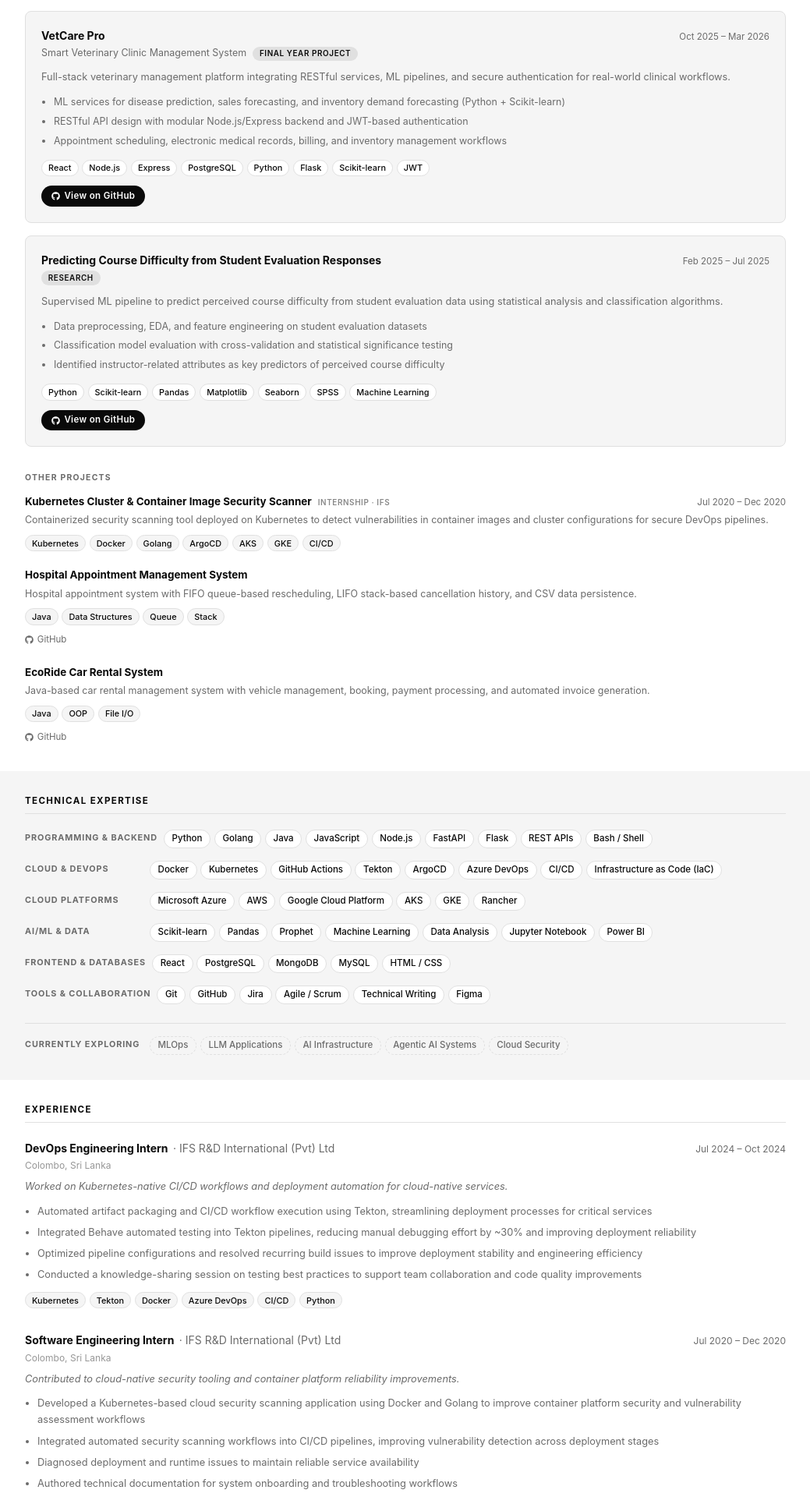
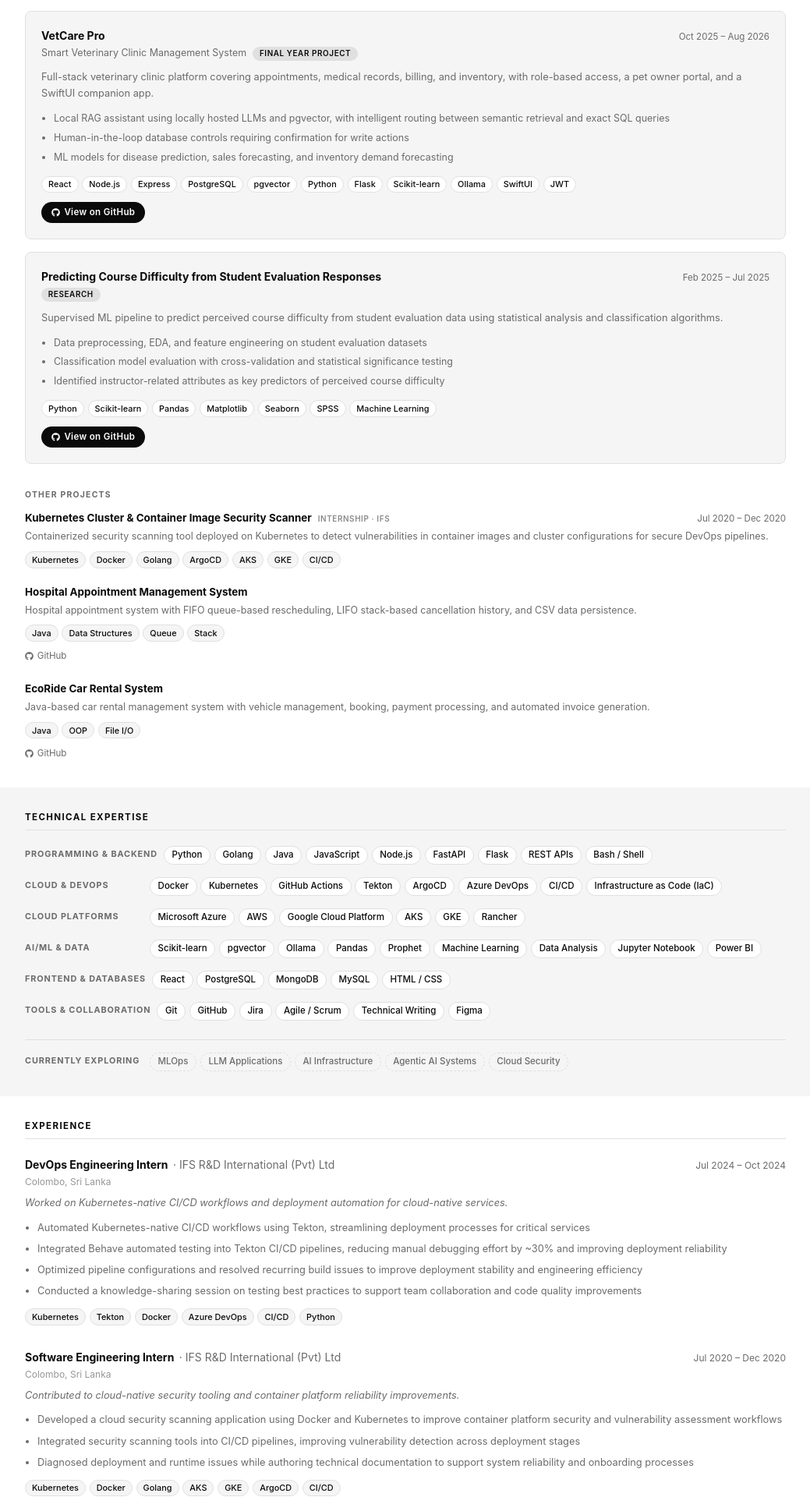
Before and after one commit to kalharatennakoon/kalharatennakoon.github.io, a React (Vite) app: page / in a window 1280 px wide. Shown: the part 866-2786 px from the top of the page at 78% size, without its empty margins (120-1159 px from the left). Built offline with nearby package versions, Linux system fonts and the light colour scheme; a web font is replaced by a local one.

Commit message:
refactor: update Education, Experience, Projects, and Skills components for clarity and detail; add new achievements and project summaries

```diff
--- a/src/components/Education.tsx
+++ b/src/components/Education.tsx
@@ -18,6 +18,9 @@
             <ul style={{ margin: 0, padding: '0 0 0 1rem', display: 'flex', flexDirection: 'column', gap: '0.35rem', listStyleType: 'disc' }}>
               <li style={{ fontSize: '0.8rem', color: 'var(--text-secondary)', lineHeight: 1.65 }}>
                 <span style={{ fontWeight: 600 }}>Final Year Project:</span> VetCare Pro - Smart Veterinary Clinic Management System | Grade: A (76%)
+              </li>
+              <li style={{ fontSize: '0.8rem', color: 'var(--text-secondary)', lineHeight: 1.65 }}>
+                Batch Top – Software Engineering, ESU Kandy
               </li>
             </ul>
           </div>
--- a/src/components/Experience.tsx
+++ b/src/components/Experience.tsx
@@ -6,8 +6,8 @@
     period: 'Jul 2024 – Oct 2024',
     summary: 'Worked on Kubernetes-native CI/CD workflows and deployment automation for cloud-native services.',
     achievements: [
-      'Automated artifact packaging and CI/CD workflow execution using Tekton, streamlining deployment processes for critical services',
-      'Integrated Behave automated testing into Tekton pipelines, reducing manual debugging effort by ~30% and improving deployment reliability',
+      'Automated Kubernetes-native CI/CD workflows using Tekton, streamlining deployment processes for critical services',
+      'Integrated Behave automated testing into Tekton CI/CD pipelines, reducing manual debugging effort by ~30% and improving deployment reliability',
       'Optimized pipeline configurations and resolved recurring build issues to improve deployment stability and engineering efficiency',
       'Conducted a knowledge-sharing session on testing best practices to support team collaboration and code quality improvements',
     ],
@@ -20,10 +20,9 @@
     period: 'Jul 2020 – Dec 2020',
     summary: 'Contributed to cloud-native security tooling and container platform reliability improvements.',
     achievements: [
-      'Developed a Kubernetes-based cloud security scanning application using Docker and Golang to improve container platform security and vulnerability assessment workflows',
-      'Integrated automated security scanning workflows into CI/CD pipelines, improving vulnerability detection across deployment stages',
-      'Diagnosed deployment and runtime issues to maintain reliable service availability',
-      'Authored technical documentation for system onboarding and troubleshooting workflows',
+      'Developed a cloud security scanning application using Docker and Kubernetes to improve container platform security and vulnerability assessment workflows',
+      'Integrated security scanning tools into CI/CD pipelines, improving vulnerability detection across deployment stages',
+      'Diagnosed deployment and runtime issues while authoring technical documentation to support system reliability and onboarding processes',
     ],
     stack: ['Kubernetes', 'Docker', 'Golang', 'AKS', 'GKE', 'ArgoCD', 'CI/CD'],
   },
--- a/src/components/Projects.tsx
+++ b/src/components/Projects.tsx
@@ -17,15 +17,15 @@
   {
     title: 'VetCare Pro',
     subtitle: 'Smart Veterinary Clinic Management System',
-    summary: 'Full-stack veterinary management platform integrating RESTful services, ML pipelines, and secure authentication for real-world clinical workflows.',
+    summary: 'Full-stack veterinary clinic platform covering appointments, medical records, billing, and inventory, with role-based access, a pet owner portal, and a SwiftUI companion app.',
     highlights: [
-      'ML services for disease prediction, sales forecasting, and inventory demand forecasting (Python + Scikit-learn)',
-      'RESTful API design with modular Node.js/Express backend and JWT-based authentication',
-      'Appointment scheduling, electronic medical records, billing, and inventory management workflows',
+      'Local RAG assistant using locally hosted LLMs and pgvector, with intelligent routing between semantic retrieval and exact SQL queries',
+      'Human-in-the-loop database controls requiring confirmation for write actions',
+      'ML models for disease prediction, sales forecasting, and inventory demand forecasting',
     ],
-    technologies: ['React', 'Node.js', 'Express', 'PostgreSQL', 'Python', 'Flask', 'Scikit-learn', 'JWT'],
+    technologies: ['React', 'Node.js', 'Express', 'PostgreSQL', 'pgvector', 'Python', 'Flask', 'Scikit-learn', 'Ollama', 'SwiftUI', 'JWT'],
     github: 'https://github.com/kalharatennakoon/vetcarepro',
-    date: 'Oct 2025 – Mar 2026',
+    date: 'Oct 2025 – Aug 2026',
     tag: 'Final Year Project',
   },
   {
--- a/src/components/Skills.tsx
+++ b/src/components/Skills.tsx
@@ -13,7 +13,7 @@
   },
   {
     title: 'AI/ML & Data',
-    skills: ['Scikit-learn', 'Pandas', 'Prophet', 'Machine Learning', 'Data Analysis', 'Jupyter Notebook', 'Power BI'],
+    skills: ['Scikit-learn', 'pgvector', 'Ollama', 'Pandas', 'Prophet', 'Machine Learning', 'Data Analysis', 'Jupyter Notebook', 'Power BI'],
   },
   {
     title: 'Frontend & Databases',
```
